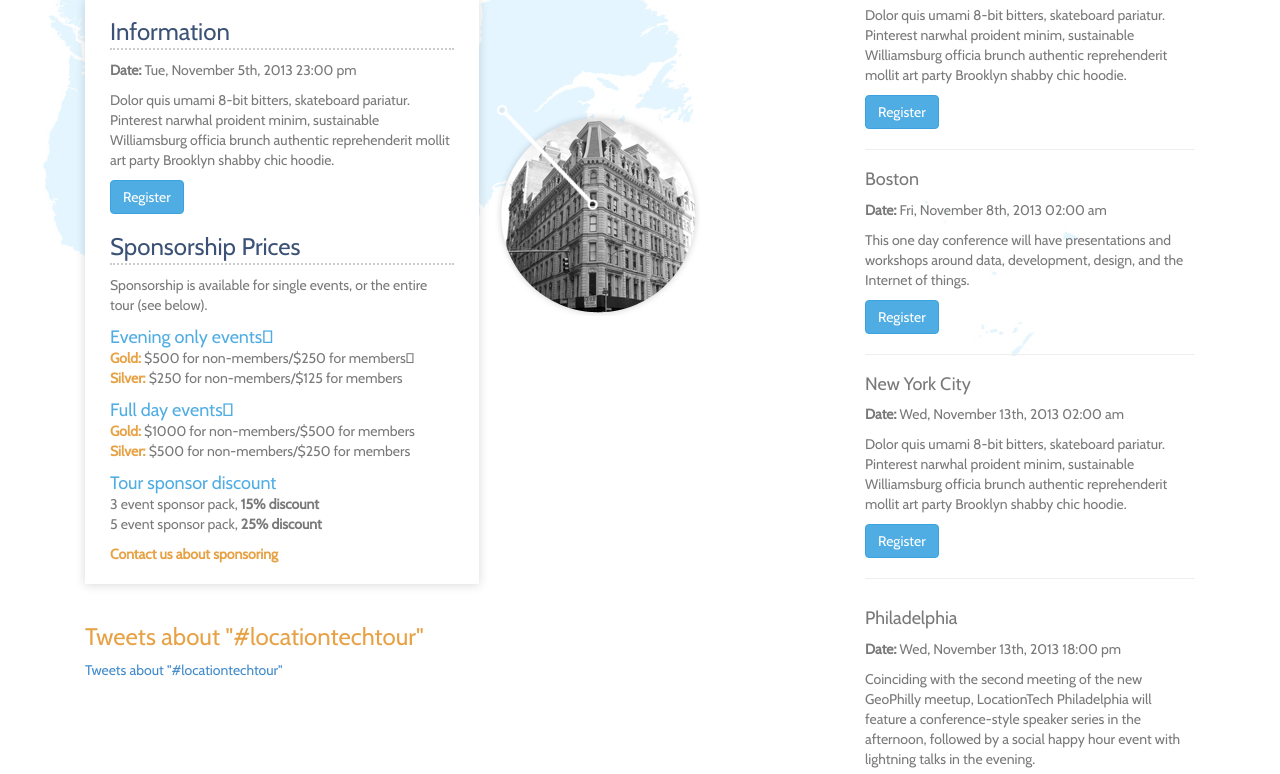
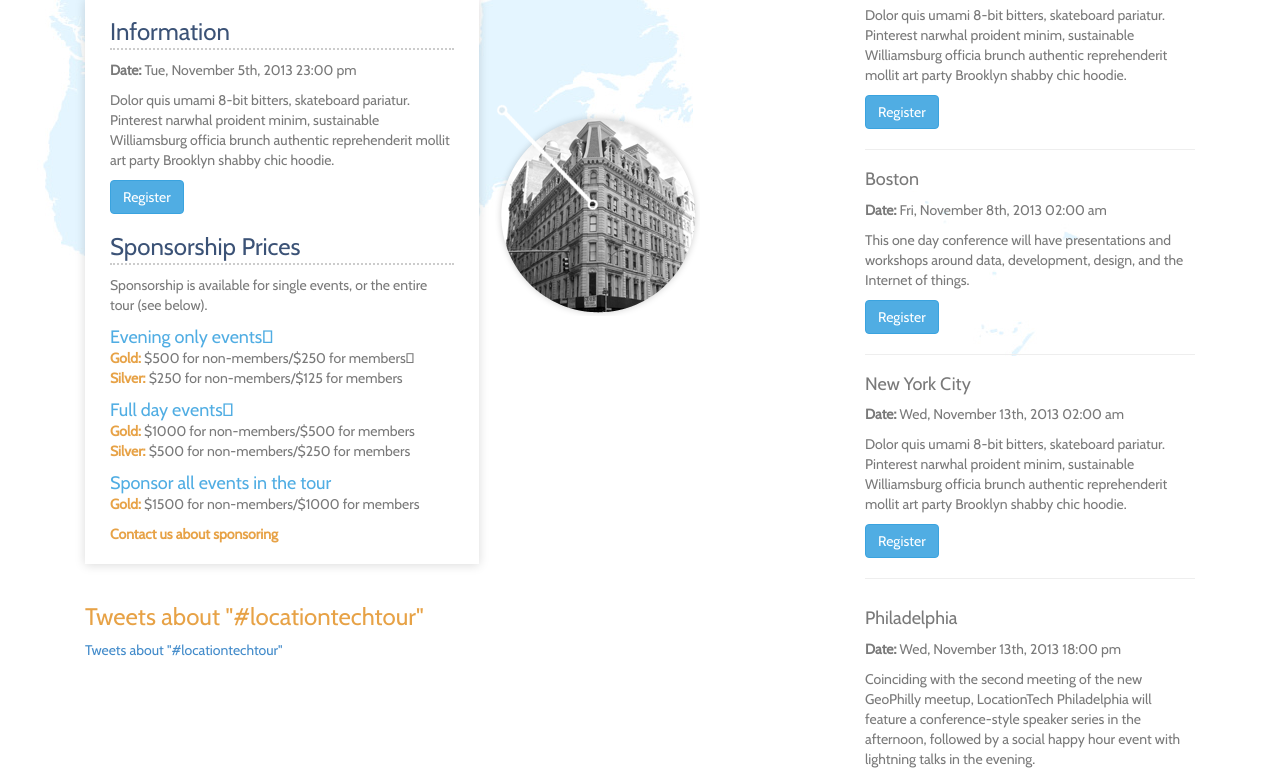
Before and after one commit to EclipseFdn/locationtech-events, a PHP site: page / in a window 1280 px wide. Shown: the part 821-1595 px from the top of the page. Run offline with PHP 8.4, Linux system fonts and the light colour scheme; some libraries are stand-ins or nearby versions.

Commit message:
simplify tour sponsorship

```diff
--- a/index.php
+++ b/index.php
@@ -85,10 +85,8 @@
 								<p><strong class="contrast">Gold:</strong> $1000 for non-members/$500 for members<br/>
 								<strong class="contrast">Silver:</strong> $500 for non-members/$250 for members</p>
 
-								<h4>Tour sponsor discount</h4>
-								<p>3 event sponsor pack, <strong>15% discount</strong><br/>
-								5 event sponsor pack, <strong>25% discount</strong>
-								</p>
+								<h4>Sponsor all events in the tour</h4>
+								<p><strong class="contrast">Gold:</strong> $1500 for non-members/$1000 for members</p>
                 <p><a href="mailto:info@locationtech.org">
                 	<strong class="contrast">Contact us about sponsoring</strong></a>
                 </p>
```
